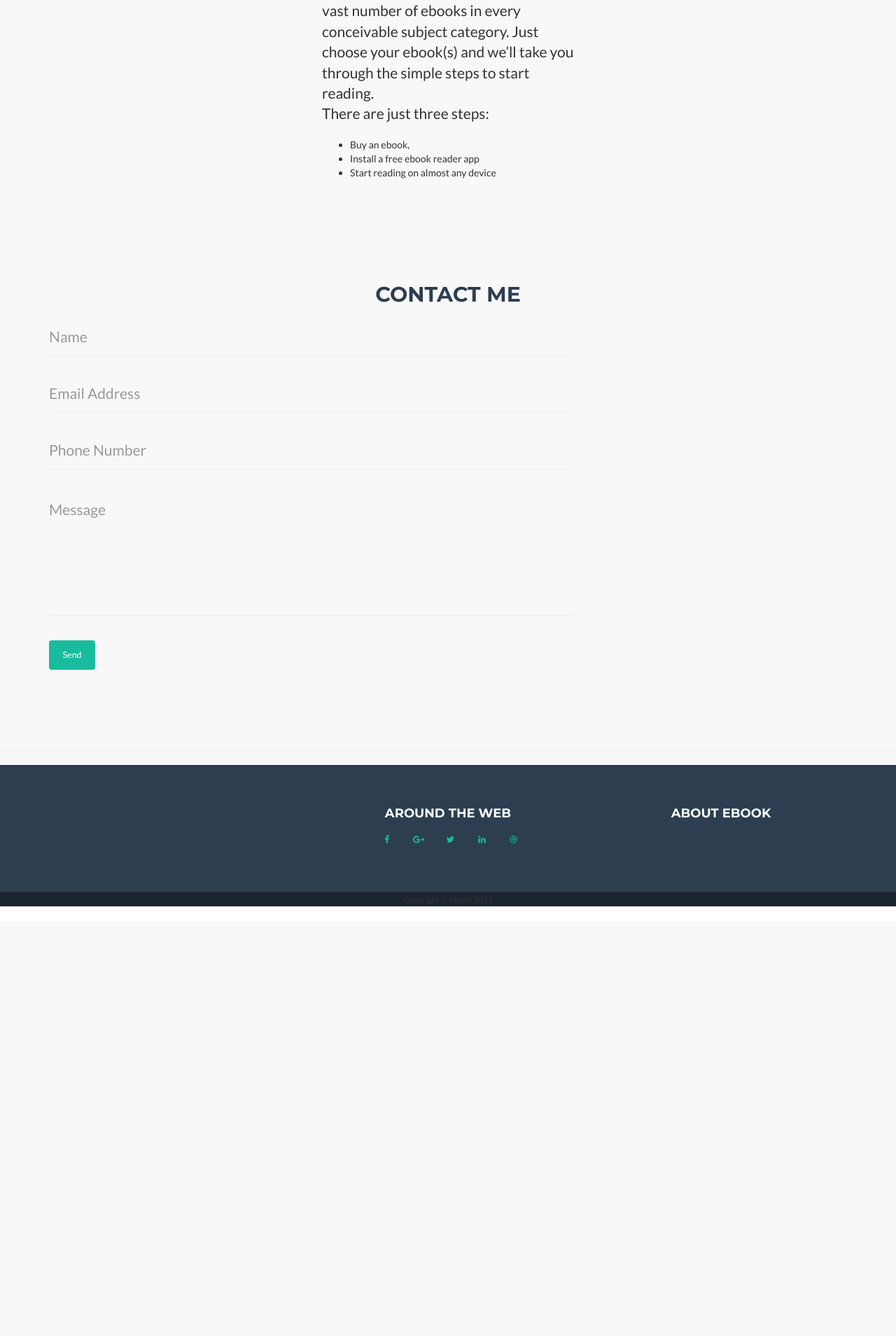
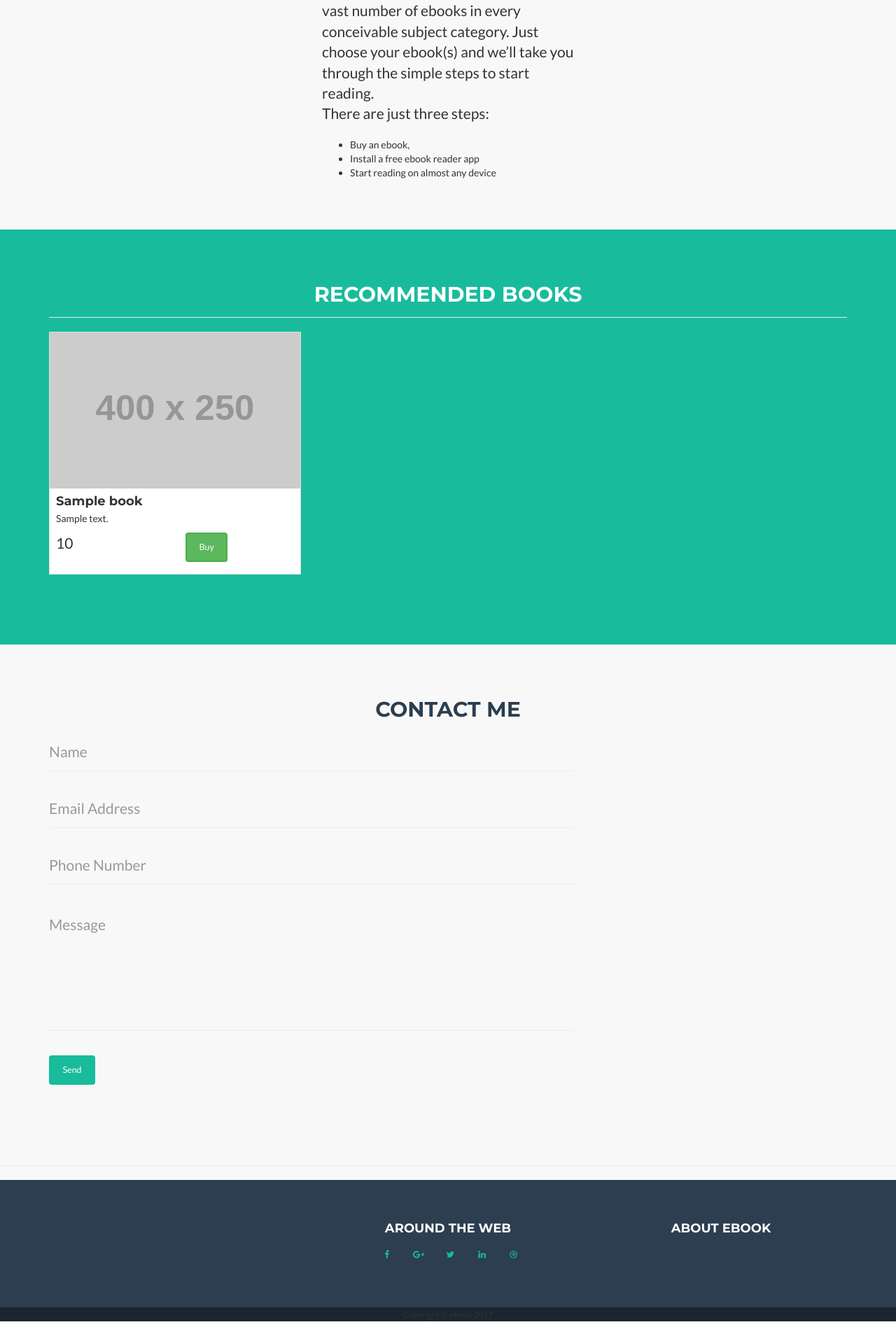
Before and after one commit to tperale/006154-OpenInformationSystem, a Django app: template src/home/templates/home.html in a window 1280 px wide. Shown: the part 760-2669 px from the top of the page at 70% size. Before the commit the page ends 2056 px from the top, so only its background shows below. Run offline with Django 3.2, Linux system fonts and the light colour scheme; the template is opened without the code that fills it: most values are stand-ins (such as "Sample title", 1, 10 or a date in 2020); grey boxes labelled with a size stand in for pictures from a placeholder-image service; some libraries are stand-ins or nearby versions.

Commit message:
[enh] book recommendation on landing page

```diff
--- a/src/home/templates/home.html
+++ b/src/home/templates/home.html
@@ -33,6 +33,36 @@
       </div>
     </div>
     <div class="col-lg-4"></div>
+  </div>
+</section>
+
+<section class="bg-primary text-white mb-0" id="about">
+  <div class="container">
+    <h2 class="text-center text-uppercase text-white">Recommended books</h2>
+    <hr>
+    <div class="row list-group">
+        {% for book in recommended %}
+            <div class="item col-xs-4 col-lg-4">
+                <div class="thumbnail">
+                    <img class="group list-group-image" src="http://placehold.it/400x250/000/fff" alt="" />
+                    <div class="caption">
+                        <h4 class="group inner list-group-item-heading">{{ book.title }}</h4>
+                        <p class="group inner list-group-item-text">
+                          {{ book.description }}
+                        </p>
+                        <div class="row">
+                            <div class="col-xs-12 col-md-6">
+                                <p class="lead">{{ book.price }}</p>
+                            </div>
+                            <div class="col-xs-12 col-md-6">
+                                <a class="btn btn-success btn-xl" href="{% url 'ebook_purchase' slug=book.isbn %}">Buy</a>
+                            </div>
+                        </div>
+                    </div>
+                </div>
+            </div>
+        {% endfor %}
+    </div>
   </div>
 </section>
 
--- a/src/home/views.py
+++ b/src/home/views.py
@@ -1,9 +1,11 @@
 from django.shortcuts import render
 from django.views.generic import TemplateView
+from ebook.models import Ebook
+from random import sample
 
 class Welcome(TemplateView):
     template_name = "home.html"
 
     def get_context_data(self, **kwargs):
-        context = super(Welcome, self).get_context_data(**kwargs)
-        return context
+        books = Ebook.objects.all()
+        return {'recommended': sample(list(books), 3)}
--- a/src/user/models.py
+++ b/src/user/models.py
@@ -17,8 +17,6 @@ class Author(models.Model):
     first_name = models.TextField()
     last_name = models.TextField()
 
-
-
 class Purchase(models.Model):
     done = models.DateTimeField(auto_now=True)
     by = models.ForeignKey(User, on_delete=models.CASCADE)
```
